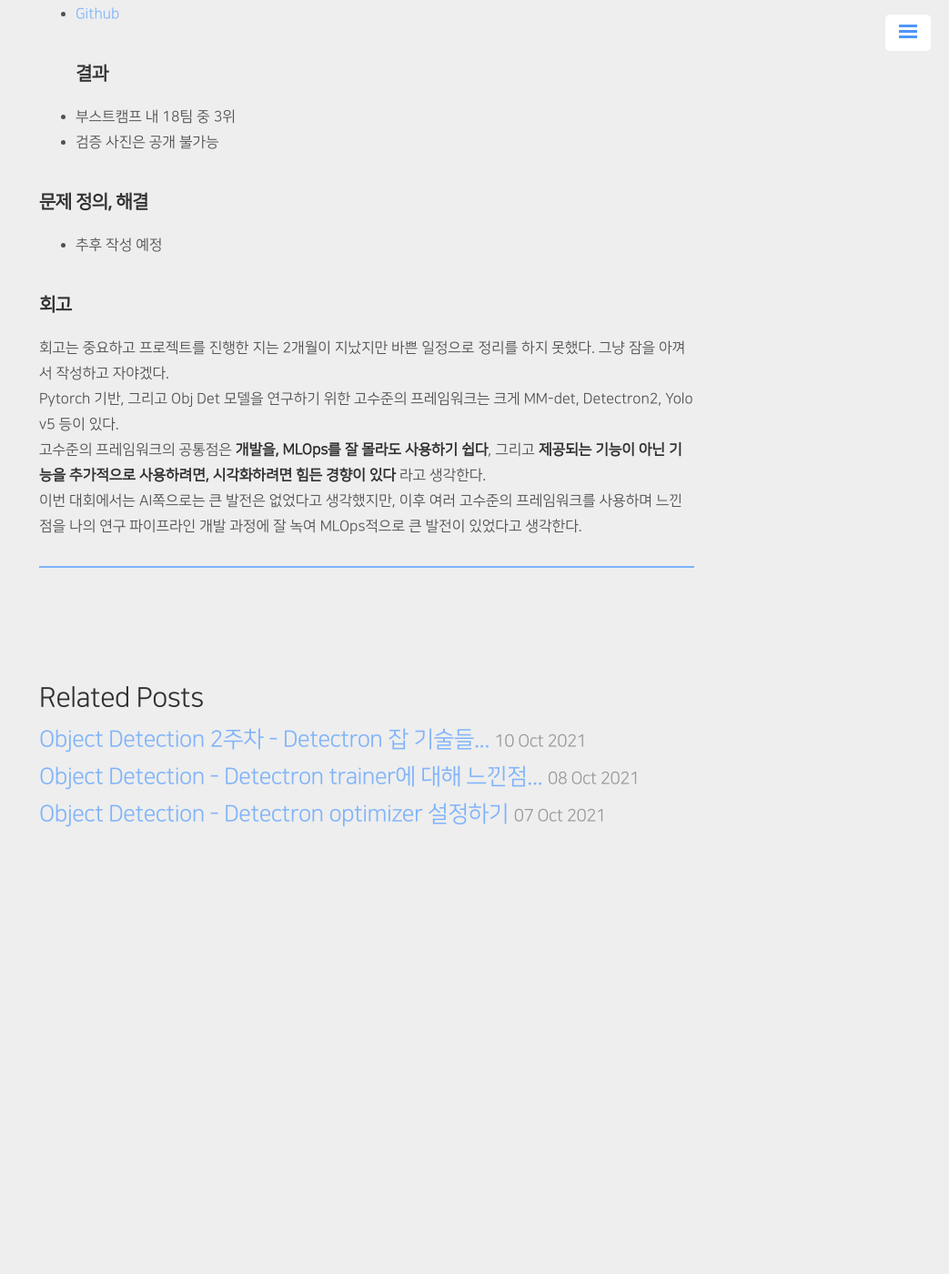
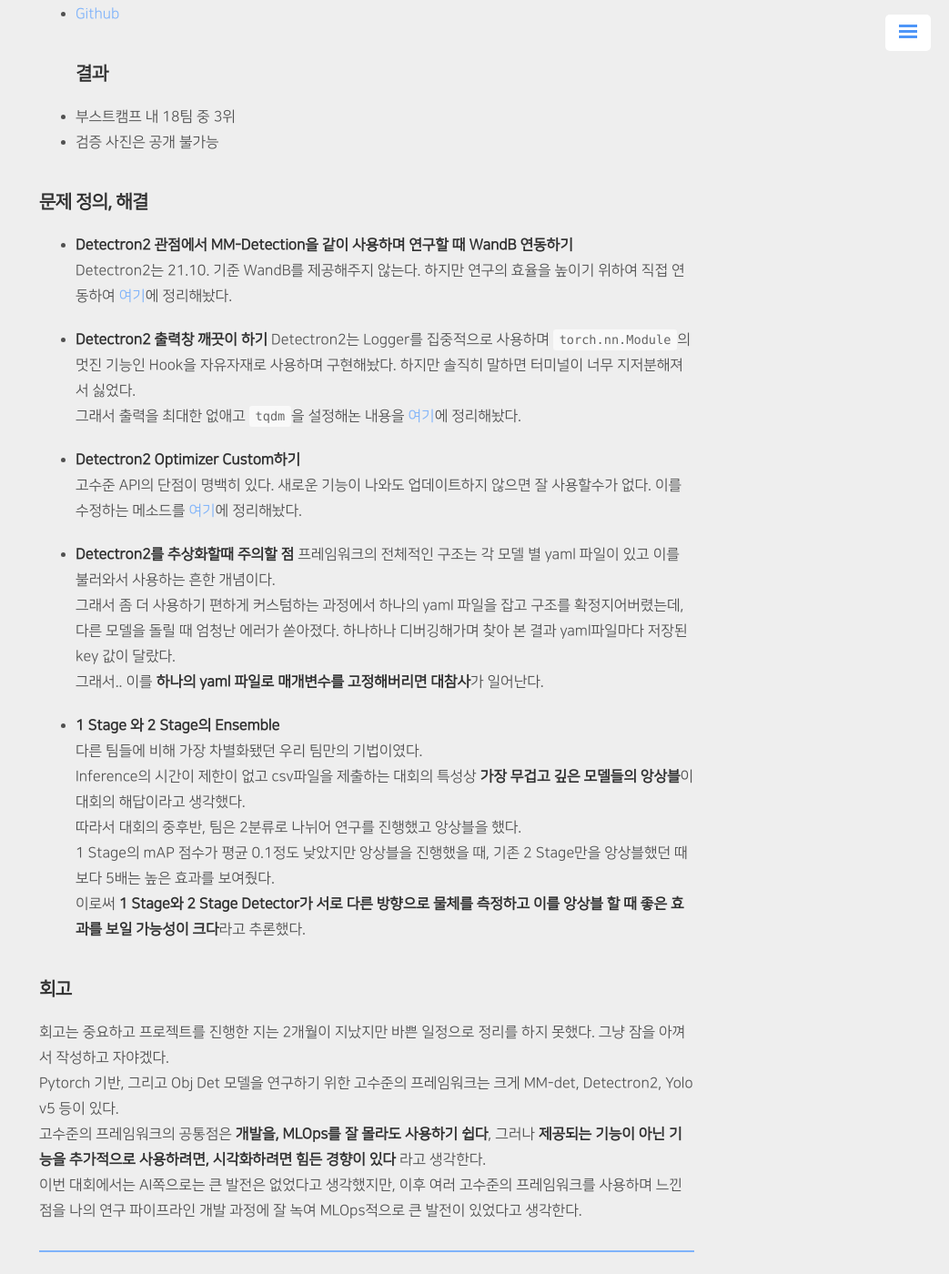
Before and after one commit to ukcastle/ukcastle.github.io, a Jekyll site: the page built from _posts/AI/2021-12-14-objdet_main.md, in a window 1280 px wide and 1400 px high, scrolled down 479 px. Shown: the whole window at 91% size, without its empty margins (237-1280 px from the left). Built offline with Jekyll 4.4.1, drawn with Linux system fonts in a browser that asks for light colours; nearby versions of some CDN libraries; comment, search, counter and statistics services are not loaded; before the commit the page ends 1450 px from its top, so only the background shows below that.

Commit message:
docs: obj det review end

```diff
--- a/_posts/AI/2021-12-14-objdet_main.md
+++ b/_posts/AI/2021-12-14-objdet_main.md
@@ -19,11 +19,31 @@ tag: [Object Detection, Pytorch, Detectron]
 
 ## 문제 정의, 해결
 
-- 추후 작성 예정
+- **Detectron2 관점에서 MM-Detection을 같이 사용하며 연구할 때 WandB 연동하기**
+	Detectron2는 21.10. 기준 WandB를 제공해주지 않는다. 하지만 연구의 효율을 높이기 위하여 직접 연동하여 [여기](https://ukcastle.github.io/bc/2021/10/05/w10d1/)에 정리해놨다.
+
+- **Detectron2 출력창 깨끗이 하기**
+	Detectron2는 Logger를 집중적으로 사용하며 `torch.nn.Module`의 멋진 기능인 Hook을 자유자재로 사용하며 구현해놨다. 하지만 솔직히 말하면 터미널이 너무 지저분해져서 싫었다.
+	그래서 출력을 최대한 없애고 `tqdm`을 설정해논 내용을 [여기](https://ukcastle.github.io/bc/2021/10/06/w10d2/)에 정리해놨다.
+
+- **Detectron2 Optimizer Custom하기**
+  고수준 API의 단점이 명백히 있다. 새로운 기능이 나와도 업데이트하지 않으면 잘 사용할수가 없다. 이를 수정하는 메소드를 [여기](https://ukcastle.github.io/bc/2021/10/07/w10d3/)에 정리해놨다.
+
+- **Detectron2를 추상화할때 주의할 점**
+  프레임워크의 전체적인 구조는 각 모델 별 yaml 파일이 있고 이를 불러와서 사용하는 흔한 개념이다.
+	그래서 좀 더 사용하기 편하게 커스텀하는 과정에서 하나의 yaml 파일을 잡고 구조를 확정지어버렸는데, 다른 모델을 돌릴 때 엄청난 에러가 쏟아졌다. 하나하나 디버깅해가며 찾아 본 결과 yaml파일마다 저장된 key 값이 달랐다.
+	그래서.. 이를 **하나의 yaml 파일로 매개변수를 고정해버리면 대참사**가 일어난다.
+
+- **1 Stage 와 2 Stage의 Ensemble**
+  다른 팀들에 비해 가장 차별화됐던 우리 팀만의 기법이였다.
+	Inference의 시간이 제한이 없고 csv파일을 제출하는 대회의 특성상 **가장 무겁고 깊은 모델들의 앙상블**이 대회의 해답이라고 생각했다.
+	따라서 대회의 중후반, 팀은 2분류로 나뉘어 연구를 진행했고 앙상블을 했다.
+	1 Stage의 mAP 점수가 평균 0.1정도 낮았지만 앙상블을 진행했을 때, 기존 2 Stage만을 앙상블했던 때 보다 5배는 높은 효과를 보여줬다.
+	이로써 **1 Stage와 2 Stage Detector가 서로 다른 방향으로 물체를 측정하고 이를 앙상블 할 때 좋은 효과를 보일 가능성이 크다**라고 추론했다.
 
 ## 회고
 
 회고는 중요하고 프로젝트를 진행한 지는 2개월이 지났지만 바쁜 일정으로 정리를 하지 못했다. 그냥 잠을 아껴서 작성하고 자야겠다.
 Pytorch 기반, 그리고 Obj Det 모델을 연구하기 위한 고수준의 프레임워크는 크게 MM-det, Detectron2, Yolo v5 등이 있다.
-고수준의 프레임워크의 공통점은 **개발을, MLOps를 잘 몰라도 사용하기 쉽다**, 그리고 **제공되는 기능이 아닌 기능을 추가적으로 사용하려면, 시각화하려면 힘든 경향이 있다** 라고 생각한다.
+고수준의 프레임워크의 공통점은 **개발을, MLOps를 잘 몰라도 사용하기 쉽다**, 그러나 **제공되는 기능이 아닌 기능을 추가적으로 사용하려면, 시각화하려면 힘든 경향이 있다** 라고 생각한다.
 이번 대회에서는 AI쪽으로는 큰 발전은 없었다고 생각했지만, 이후 여러 고수준의 프레임워크를 사용하며 느낀 점을 나의 연구 파이프라인 개발 과정에 잘 녹여 MLOps적으로 큰 발전이 있었다고 생각한다.
```
Also changed, not shown: other parts of _posts/AI/2021-12-14-objdet_main.md (+1 -1 lines).
